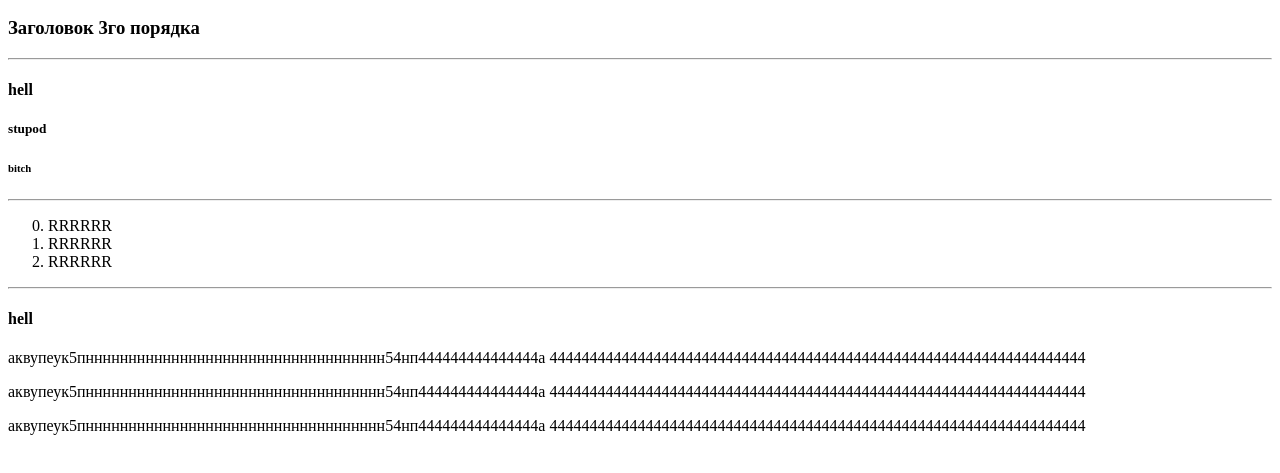
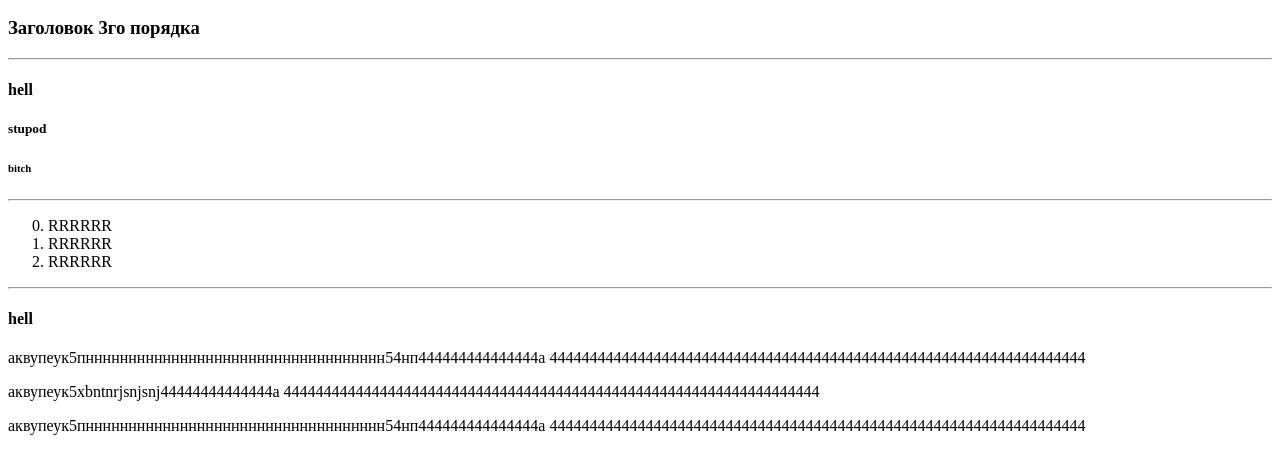
Before and after one commit to biakaalisa/LandingFZ-44, a plain HTML site: page src/index.html in a window 1280 px wide. Shown: the part 147-620 px from the top of the page. Drawn offline with Linux system fonts and the light colour scheme.

Commit message:
second commit

```diff
--- a/src/index.html
+++ b/src/index.html
@@ -27,7 +27,7 @@
     <h4>hell</h4>
     <p>аквупеук5пннннннннннннннннннннннннннннннннннн54нп444444444444444а 4444444444444444444444444444444444444444444444444444444444444444444</p>
 
-    <p>аквупеук5пннннннннннннннннннннннннннннннннннн54нп444444444444444а 4444444444444444444444444444444444444444444444444444444444444444444</p>
+    <p>аквупеук5xbntnrjsnjsnj44444444444444а 4444444444444444444444444444444444444444444444444444444444444444444</p>
 
     <p>аквупеук5пннннннннннннннннннннннннннннннннннн54нп444444444444444а 4444444444444444444444444444444444444444444444444444444444444444444</p>
 </body>
```
